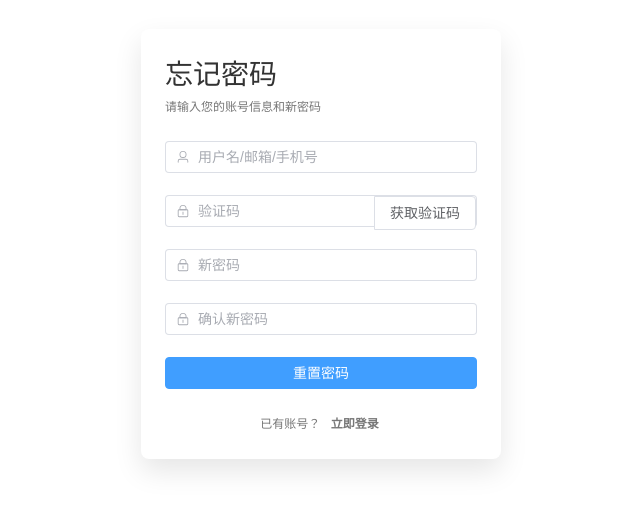
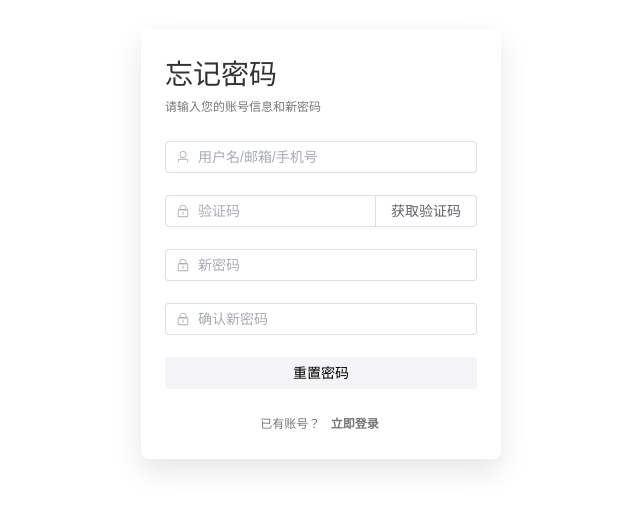
Before and after one commit to OgrekurO/Piceable, a Vue app in the folder frontend/: page /forgot-password in a window 1280 px wide. Shown: the part 156-666 px from the top of the page, without its empty margins (319-959 px from the left). Built offline with nearby package versions, Linux system fonts and the light colour scheme; the HTML template or start-up script is replaced by a standard one; what vxe-pc-ui, vxe-table would draw is missing.

Commit message:
feat: 优化忘记密码页面验证码按钮样式，确保按钮高度与容器一致

```diff
--- a/frontend/src/views/ForgotPassword.vue
+++ b/frontend/src/views/ForgotPassword.vue
@@ -2,7 +2,7 @@
   <div class="forgot-password-page">
     <div class="form-container">
       <div class="form-header">
-        <h2 style="font-size: 28px; margin-bottom: 0px;">忘记密码</h2>
+        <h2 style="font-size: 28px; margin-bottom: 1px;">忘记密码</h2>
         <p style="font-size: 12px; color: #777; margin-bottom: 24px;">请输入您的账号信息和新密码</p>
       </div>
 
@@ -33,7 +33,7 @@
             class="code-button"
             :disabled="codeButtonDisabled"
             @click="getCode"
-            style="position: absolute; right: 1px; top: 1px; bottom: 1px; border-top-left-radius: 0; border-bottom-left-radius: 0; height: calc(100% - 2px);"
+            style="position: absolute; right: 0px; top: 0px; bottom: 0px; border-top-left-radius: 0; border-bottom-left-radius: 0; "
           >
             {{ codeButtonText }}
           </el-button>
@@ -67,7 +67,7 @@
             class="submit-btn"
             :loading="resetLoading"
             @click="handleResetPassword"
-            style="width: 100%; margin-bottom: 4px; font-weight: bold; background-color: #409EFF; border-color: #409EFF;"
+            style="width: 100%; margin-bottom: 4px; font-weight: bold;"
           >
             重置密码
           </el-button>
@@ -233,4 +233,12 @@
   width: 100%;
   margin-bottom: 16px;
 }
+
+/* 确保primary按钮样式与登录页面一致 */
+:deep(.el-button--primary) {
+  background-color: var(--light-gray);
+  color: #000000; /* 黑色字体 */
+  border: none; /* 去除描边 */
+  font-weight: bold;
+}
 </style>
```
